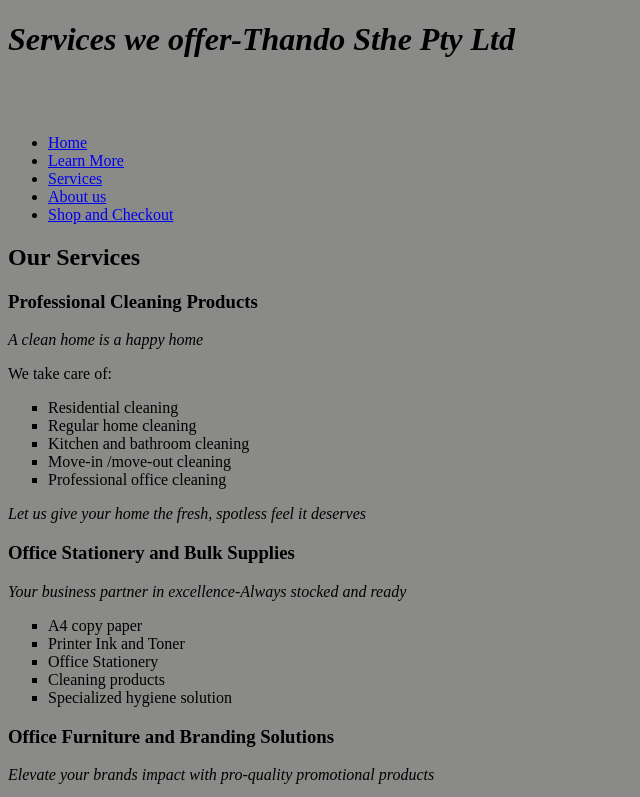
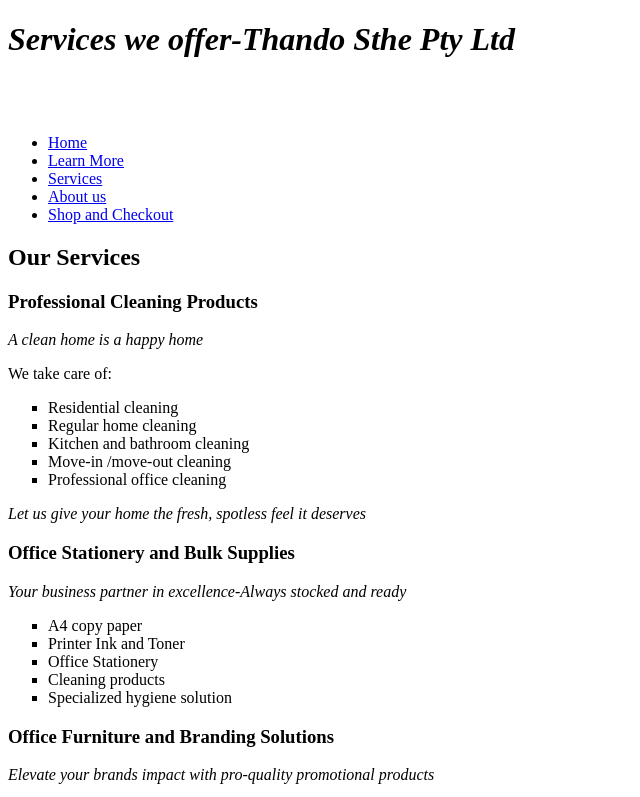
Before and after one commit to WEDE-5020-POE/wede-5020-poe-BoitumeloQ, a plain HTML site: page ST10527363.BoitumeloQ/Services.html in a window 1280 px wide. Shown: the top 797 px of the page, without its empty margins (0-640 px from the left). Drawn offline with Linux system fonts and the light colour scheme.

Commit message:
Update Services.html

```diff
--- a/ST10527363.BoitumeloQ/Services.html
+++ b/ST10527363.BoitumeloQ/Services.html
@@ -5,7 +5,7 @@
     <meta name="viewport" content="width=device-width, initial-scale=1.0">
     <title>Thando Sthe Supplies</title>
 </head>
-<body style="background-color:rgb(138, 139, 136);"></body>
+<body>
 
     <!--Header section-->
     <header>
```
